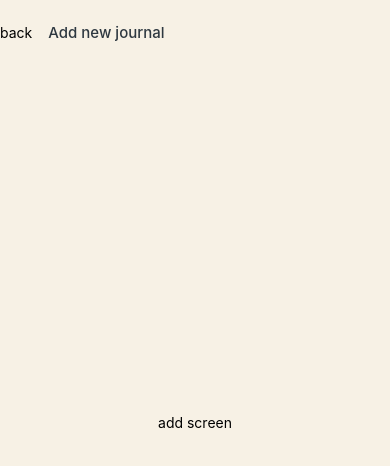
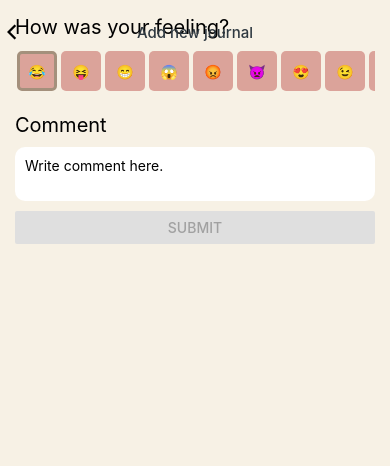
Before and after one commit to dhsongdev/howJournalApp, a React Native app: screen /Add in a window 390 px wide. Shown: the top 466 px of the page. Built offline with nearby package versions, Linux system fonts and the light colour scheme.

Commit message:
add page

```diff
--- /dev/null
+++ b/emojis.js
@@ -0,0 +1,15 @@
+export const emojis = [
+  '😂',
+  '😝',
+  '😁',
+  '😱',
+  '😡',
+  '👿',
+  '😍',
+  '😉',
+  '😓',
+  '😳',
+  '😘',
+  '😜',
+  '😵',
+];
--- a/navigator.js
+++ b/navigator.js
@@ -20,8 +20,6 @@ const HomeHeader = () => (
   </SafeAreaView>
 );
 
-const BackButton = () => <Text>back</Text>;
-
 export default function Navigator() {
   return (
     <Stack.Navigator>
@@ -36,7 +34,6 @@ export default function Navigator() {
         name="Add"
         component={Add}
         options={() => ({
-          headerLeft: () => <BackButton />,
           headerTransparent: 'true',
           headerTitle: 'Add new journal',
           presentation: 'modal',
--- a/screens/add.js
+++ b/screens/add.js
@@ -1,21 +1,123 @@
 import * as React from 'react';
-import { View, Text, StyleSheet } from 'react-native';
+import {
+  ScrollView,
+  View,
+  Text,
+  StyleSheet,
+  TouchableOpacity,
+  TextInput,
+  Button,
+} from 'react-native';
 
+import { emojis } from '../emojis';
+import { Ionicons } from '@expo/vector-icons';
 import { colors } from '../colors';
 
-export default function Add() {
+export default function Add({ navigation, navigation: { goBack } }) {
+  const [selectedEmoji, setSelectedEmoji] = React.useState(0);
+  const [comment, setComment] = React.useState('');
+
+  const onSubmit = () => {
+    if (comment === '') {
+      console.log('no');
+      return;
+    }
+    goBack();
+  };
+
+  React.useEffect(() => {
+    navigation.setOptions({
+      headerLeft: () => (
+        <TouchableOpacity
+          onPress={() => {
+            goBack();
+          }}
+        >
+          <Ionicons name="chevron-back" size={24} color="black" />
+        </TouchableOpacity>
+      ),
+      headerTitleAlign: 'center',
+    });
+  }, []);
+
   return (
-    <View style={styles.mainContainer}>
-      <Text>add screen</Text>
-    </View>
+    <ScrollView style={styles.mainContainer}>
+      <View style={styles.container}>
+        <Text style={styles.title}>How was your feeling?</Text>
+        <ScrollView horizontal showsHorizontalScrollIndicator={false}>
+          {emojis.map((emoji, index) => (
+            <TouchableOpacity
+              key={emoji}
+              onPress={() => {
+                setSelectedEmoji(index);
+              }}
+              style={[
+                styles.emoji,
+                selectedEmoji === index ? styles.selectedEmoji : null,
+              ]}
+            >
+              <Text>{emoji}</Text>
+            </TouchableOpacity>
+          ))}
+        </ScrollView>
+      </View>
+      <View style={styles.container}>
+        <Text style={styles.title}>Comment</Text>
+        <TextInput
+          placeholder="Write comment here."
+          style={styles.comment}
+          multiline={true}
+          value={comment}
+          onChangeText={setComment}
+        ></TextInput>
+        <View style={styles.submit}>
+          <Button
+            disabled={comment === '' ? true : false}
+            color="grey"
+            title="Submit"
+            onPress={onSubmit}
+          />
+        </View>
+      </View>
+    </ScrollView>
   );
 }
 
 const styles = StyleSheet.create({
   mainContainer: {
     flex: 1,
+    backgroundColor: colors.addScreen,
+    padding: 15,
+  },
+  container: { marginBottom: 20 },
+  title: {
+    fontSize: 20,
+    fontWeight: '400',
+    marginBottom: 10,
+  },
+  emoji: {
+    backgroundColor: '#DBA39A',
     alignItems: 'center',
     justifyContent: 'center',
-    backgroundColor: colors.addScreen,
+    margin: 2,
+    borderRadius: 5,
+    width: 40,
+    height: 40,
+  },
+  selectedEmoji: {
+    borderWidth: 3,
+    borderColor: '#A4907C',
+    borderStyle: 'solid',
+  },
+  comment: {
+    paddingTop: 10,
+    padding: 10,
+    backgroundColor: 'white',
+    borderRadius: 10,
+    marginBottom: 10,
+  },
+  submit: {
+    backgroundColor: '#C8B6A6',
+    borderRadius: 5,
   },
 });
--- a/screens/home.js
+++ b/screens/home.js
@@ -31,5 +31,18 @@ const styles = StyleSheet.create({
     flex: 1,
     backgroundColor: colors.mainTheme,
   },
-  addButton: { position: 'absolute', right: 30, bottom: 30 },
+  addButton: {
+    backgroundColor: colors.mainTheme,
+    borderRadius: 30,
+    position: 'absolute',
+    right: 30,
+    bottom: 30,
+    shadowColor: 'black',
+    shadowOpacity: 0.2,
+    shadowRadius: 5,
+    shadowOffset: {
+      width: 0,
+      height: 2,
+    },
+  },
 });
```
